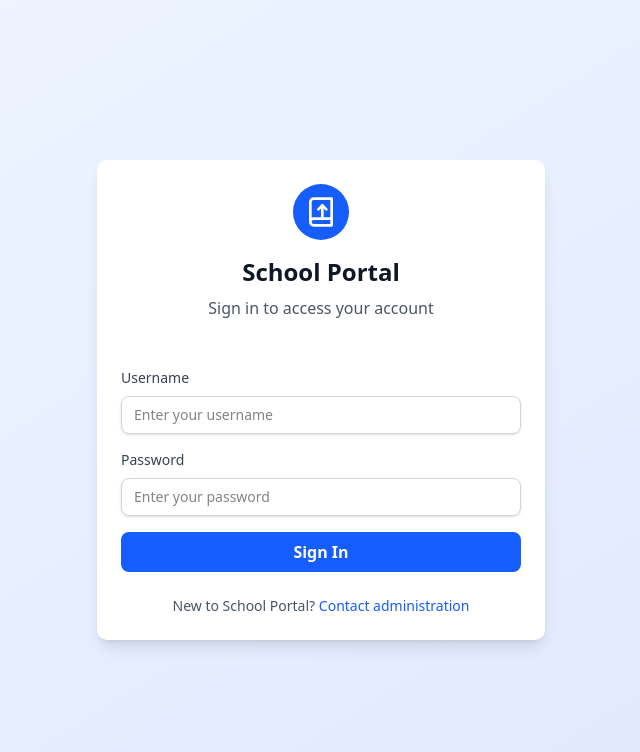
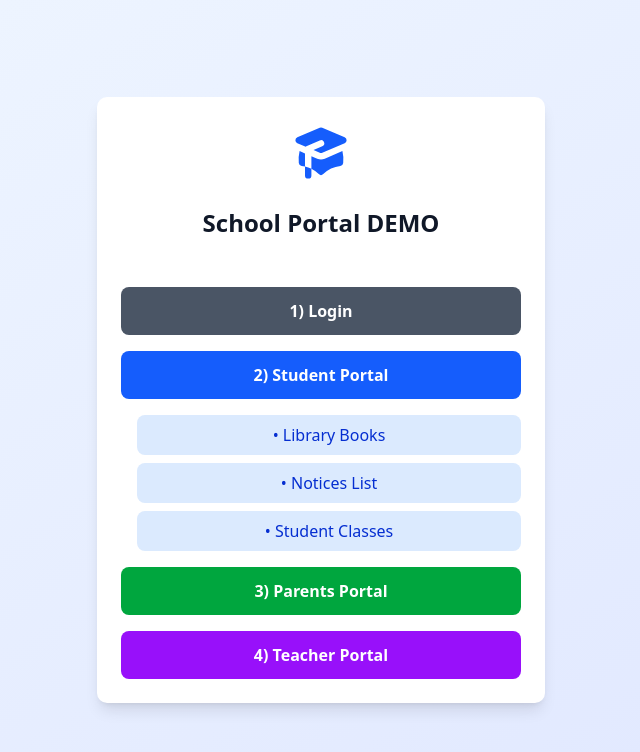
Before and after one commit to hkjss-kan/hkjss-kan.github.io, a plain HTML site: page index.html in a window 1280 px wide. Shown: the whole page, without its empty margins (319-959 px from the left). Drawn offline with Linux system fonts and the light colour scheme.

Commit message:
Refactor navigation elements to use anchor tags for better accessibility and user experience across multiple HTML files. Update page titles and enhance styling in CSS for improved visual consistency.

```diff
--- a/index.html
+++ b/index.html
@@ -3,57 +3,45 @@
 <head>
     <meta charset="UTF-8">
     <meta name="viewport" content="width=device-width, initial-scale=1.0">
-    <title>School Portal - Login</title>
+    <title>Portal Selection</title>
     <link rel="stylesheet" href="style.css">
 </head>
 <body>
     <div class="min-h-screen bg-gradient-to-br from-blue-50 to-indigo-100 flex items-center justify-center p-4">
         <div class="w-full max-w-md bg-white rounded-lg shadow-lg overflow-hidden">
             <div class="p-6 text-center">
-                <div class="flex justify-center mb-4">
-                    <div class="bg-blue-600 p-3 rounded-full">
-                        <svg xmlns="http://www.w3.org/2000/svg" width="24" height="24" viewBox="0 0 24 24" fill="none" stroke="currentColor" stroke-width="2" stroke-linecap="round" stroke-linejoin="round" class="h-8 w-8 text-white"><path d="M4 19.5v-15A2.5 2.5 0 0 1 6.5 2H20v20H6.5a2.5 2.5 0 0 1 0-5H20"/><polyline points="10 10 13 7 16 10"/><path d="M13 7v10"/></svg>
-                    </div>
-                </div>
-                <h2 class="text-2xl font-bold text-gray-900">School Portal</h2>
-                <p class="text-gray-600 mt-2">Sign in to access your account</p>
+                <a href="index.html" class="inline-block mb-4">
+                    <svg class="w-16 h-16 text-blue-600 mx-auto" fill="currentColor" viewBox="0 0 20 20" xmlns="http://www.w3.org/2000/svg">
+                        <path d="M10.394 2.08a1 1 0 00-.788 0l-7 3a1 1 0 000 1.84L5.25 8.051a.999.999 0 01.356-.257l4-1.714a1 1 0 11.788 1.838l-2.727 1.17 1.94.831a1 1 0 00.787 0l7-3a1 1 0 000-1.838l-7-3zM3.31 9.397L5 10.12v4.102a8.969 8.969 0 00-1.05-.174 1 1 0 01-.89-.89 11.115 11.115 0 01.25-3.762zM9.3 16.573A9.026 9.026 0 007 14.935v-3.957l1.818.78a3 3 0 002.364 0l5.508-2.361a11.026 11.026 0 01.25 3.762 1 1 0 01-.89.89 8.968 8.968 0 00-5.35 2.524 1 1 0 01-1.4 0zM6 18a1 1 0 001-1v-2.065a8.935 8.935 0 00-2-.712V17a1 1 0 001 1z"/>
+                    </svg>
+                </a>
+                <h2 class="text-2xl font-bold text-gray-900">School Portal DEMO</h2>
             </div>
             <div class="p-6">
-                <form class="space-y-4">
-                    <div class="space-y-2">
-                        <label for="username" class="block text-sm font-medium text-gray-700">Username</label>
-                        <input
-                            id="username"
-                            type="text"
-                            class="mt-1 block w-full px-3 py-2 border border-gray-300 rounded-md shadow-sm focus:outline-none focus:ring-blue-500 focus:border-blue-500 sm:text-sm"
-                            required
-                            placeholder="Enter your username"
-                        />
+                <div class="space-y-4">
+                    <a href="login.html" class="block w-full bg-gray-600 hover:bg-gray-700 text-white font-bold py-3 px-4 rounded-md focus:outline-none focus:ring-2 focus:ring-gray-500 focus:ring-offset-2 text-center transition duration-200">
+                        1) Login
+                    </a>
+                    <a href="student_dashboard.html" class="block w-full bg-blue-600 hover:bg-blue-700 text-white font-bold py-3 px-4 rounded-md focus:outline-none focus:ring-2 focus:ring-blue-500 focus:ring-offset-2 text-center transition duration-200">
+                        2) Student Portal
+                    </a>
+                    <div class="ml-4 space-y-2">
+                        <a href="library_books.html" class="block w-full bg-blue-100 hover:bg-blue-200 text-blue-800 font-medium py-2 px-4 rounded-md focus:outline-none focus:ring-2 focus:ring-blue-500 focus:ring-offset-2 text-center transition duration-200">
+                            • Library Books
+                        </a>
+                        <a href="notices_list.html" class="block w-full bg-blue-100 hover:bg-blue-200 text-blue-800 font-medium py-2 px-4 rounded-md focus:outline-none focus:ring-2 focus:ring-blue-500 focus:ring-offset-2 text-center transition duration-200">
+                            • Notices List
+                        </a>
+                        <a href="student_classes.html" class="block w-full bg-blue-100 hover:bg-blue-200 text-blue-800 font-medium py-2 px-4 rounded-md focus:outline-none focus:ring-2 focus:ring-blue-500 focus:ring-offset-2 text-center transition duration-200">
+                            • Student Classes
+                        </a>
                     </div>
-                    <div class="space-y-2">
-                        <label for="password" class="block text-sm font-medium text-gray-700">Password</label>
-                        <input
-                            id="password"
-                            type="password"
-                            class="mt-1 block w-full px-3 py-2 border border-gray-300 rounded-md shadow-sm focus:outline-none focus:ring-blue-500 focus:border-blue-500 sm:text-sm"
-                            required
-                            placeholder="Enter your password"
-                        />
-                    </div>
-                    <button
-                        type="submit"
-                        class="w-full bg-blue-600 hover:bg-blue-700 text-white font-bold py-2 px-4 rounded-md focus:outline-none focus:ring-2 focus:ring-blue-500 focus:ring-offset-2"
-                    >
-                        Sign In
-                    </button>
-                </form>
-                <div class="mt-6 text-center">
-                    <p class="text-sm text-gray-600">
-                        New to School Portal?
-                        <a href="#" class="text-blue-600 hover:underline">
-                            Contact administration
-                        </a>
-                    </p>
+                    <a href="parent_dashboard.html" class="block w-full bg-green-600 hover:bg-green-700 text-white font-bold py-3 px-4 rounded-md focus:outline-none focus:ring-2 focus:ring-green-500 focus:ring-offset-2 text-center transition duration-200">
+                        3) Parents Portal
+                    </a>
+                    <a href="teacher_dashboard.html" class="block w-full bg-purple-600 hover:bg-purple-700 text-white font-bold py-3 px-4 rounded-md focus:outline-none focus:ring-2 focus:ring-purple-500 focus:ring-offset-2 text-center transition duration-200">
+                        4) Teacher Portal
+                    </a>
                 </div>
             </div>
         </div>
```
Also changed, not shown: elements_template.html (+2 -2 lines), library_books.html (+2 -2 lines), login.html (+2 -2 lines), notices_list.html (+2 -2 lines), parent_dashboard.html (+2 -2 lines), student_classes.html (+2 -2 lines), student_dashboard.html (+7 -7 lines), teacher_dashboard.html (+2 -2 lines), style.css.
